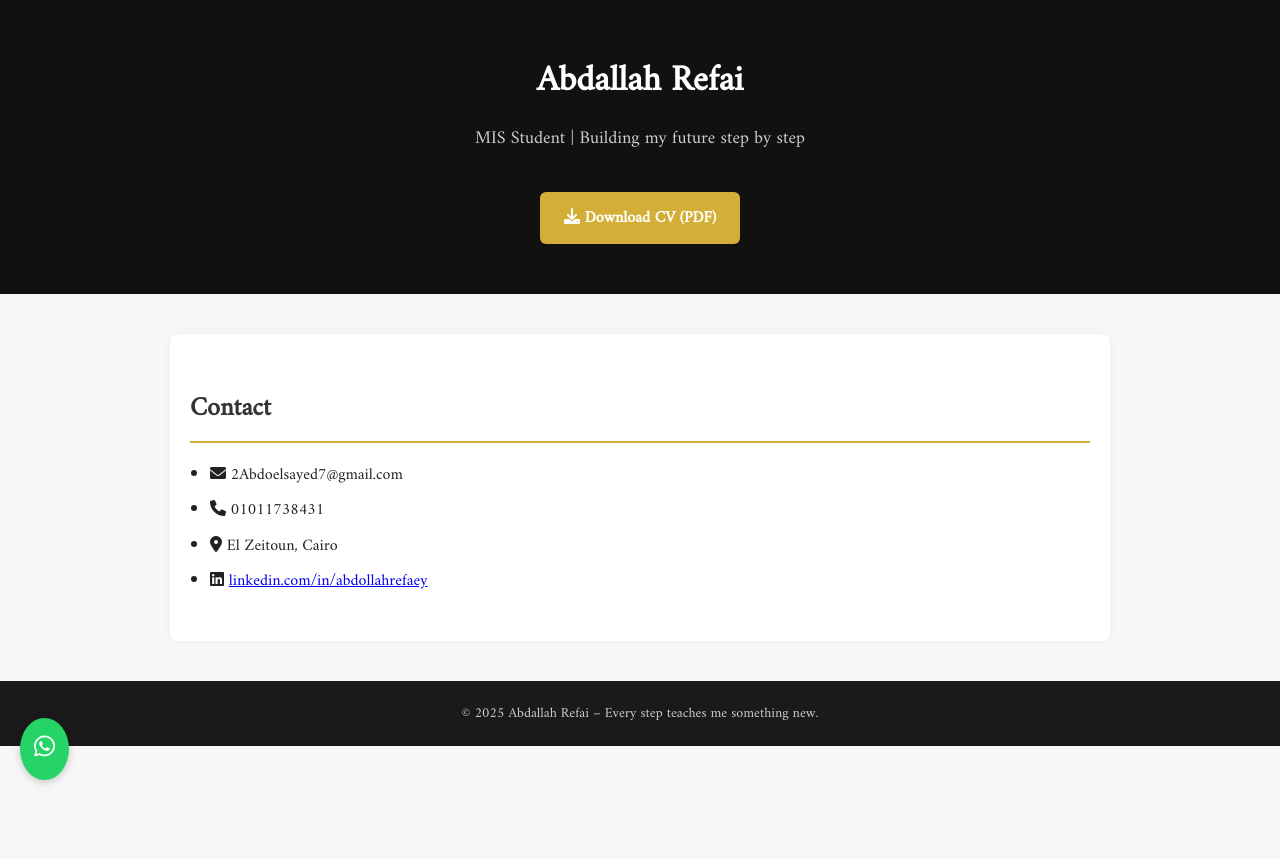
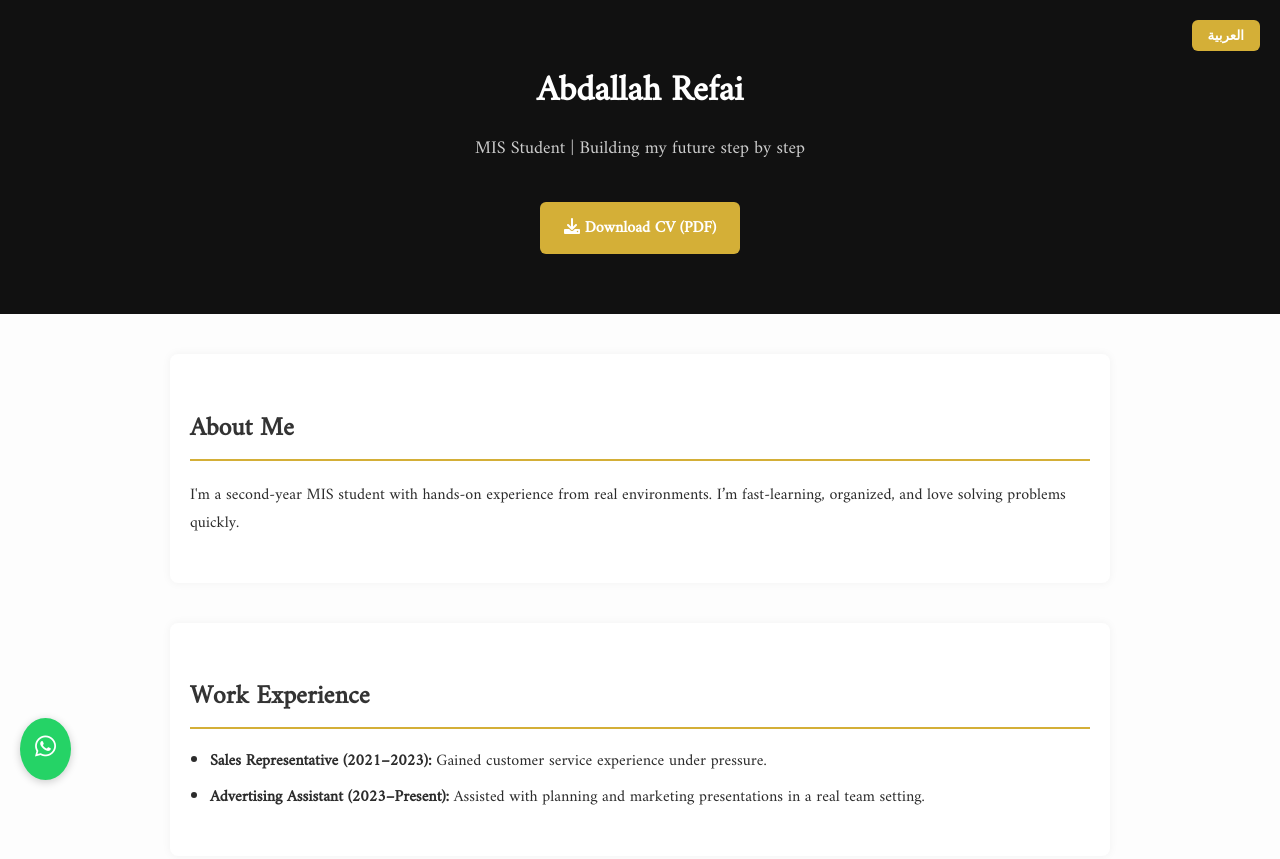
Before and after one commit to AbdoRefa3y/website-abdullah, a plain HTML site: page index.html in a window 1280 px wide. Shown: the top 859 px of the page. Before the commit the page ends 800 px from the top, so only its background shows below. Drawn offline with Linux system fonts and the light colour scheme.

Commit message:
Add files via upload

```diff
--- a/index.html
+++ b/index.html
@@ -2,26 +2,39 @@
 <!DOCTYPE html>
 <html lang="en" dir="ltr">
 <head>
-  <meta charset="UTF-8">
+  <meta charset="UTF-8" />
   <title>Abdallah Refai | Personal Website</title>
-  <meta name="viewport" content="width=device-width, initial-scale=1.0">
-  <link href="https://fonts.googleapis.com/css2?family=Amiri&display=swap" rel="stylesheet">
-  <link href="https://cdnjs.cloudflare.com/ajax/libs/font-awesome/6.0.0/css/all.min.css" rel="stylesheet">
+  <meta name="viewport" content="width=device-width, initial-scale=1.0" />
+  <link href="https://fonts.googleapis.com/css2?family=Amiri&display=swap" rel="stylesheet" />
+  <link href="https://cdnjs.cloudflare.com/ajax/libs/font-awesome/6.0.0/css/all.min.css" rel="stylesheet" />
   <style>
     body {
       margin: 0;
       font-family: 'Amiri', serif;
-      background: #f7f7f7;
-      color: #222;
+      background: #fdfdfd;
+      color: #2c2c2c;
     }
     header {
       background: #111;
-      color: #fff;
+      color: white;
       text-align: center;
-      padding: 50px 20px;
+      padding: 60px 20px;
+      position: relative;
     }
-    header h1 { font-size: 36px; margin: 0; }
-    header p { font-size: 18px; margin-top: 10px; color: #ccc; }
+    header h1 { margin: 0; font-size: 36px; }
+    header p { margin-top: 10px; font-size: 18px; color: #ccc; }
+    .lang-toggle {
+      position: absolute;
+      top: 20px;
+      right: 20px;
+      background: #d4af37;
+      color: white;
+      border: none;
+      padding: 8px 16px;
+      border-radius: 6px;
+      cursor: pointer;
+      font-weight: bold;
+    }
     .download-cv {
       display: inline-block;
       margin-top: 20px;
@@ -41,10 +54,10 @@
       box-shadow: 0 0 10px rgba(0,0,0,0.05);
     }
     h2 {
+      font-size: 26px;
       color: #333;
-      font-size: 26px;
       border-bottom: 2px solid #d4af37;
-      padding-bottom: 10px;
+      padding-bottom: 8px;
       margin-bottom: 20px;
     }
     ul { padding-left: 20px; }
@@ -54,8 +67,8 @@
       color: #ccc;
       text-align: center;
       padding: 20px;
+      font-size: 14px;
       margin-top: 40px;
-      font-size: 14px;
     }
     .whatsapp-btn {
       position: fixed;
@@ -64,41 +77,59 @@
       background-color: #25d366;
       color: white;
       font-size: 24px;
-      padding: 10px 14px;
+      padding: 10px 15px;
       border-radius: 50%;
       text-decoration: none;
       z-index: 1000;
       box-shadow: 0 2px 8px rgba(0,0,0,0.2);
     }
+    .arabic { display: none; direction: rtl; }
   </style>
 </head>
 <body>
-
   <header>
-    <h1>Abdallah Refai</h1>
-    <p>MIS Student | Building my future step by step</p>
-    <a class="download-cv" href="Abdallah_Refai_CV.pdf" download>
-      <i class="fas fa-download"></i> Download CV (PDF)
-    </a>
+    <button class="lang-toggle" onclick="toggleLang()">العربية</button>
+    <h1 id="pageTitle">Abdallah Refai</h1>
+    <p id="pageDesc">MIS Student | Building my future step by step</p>
+    <a class="download-cv" href="Abdallah_Refai_CV.pdf" download><i class="fas fa-download"></i> Download CV (PDF)</a>
   </header>
 
-  <section>
-    <h2>Contact</h2>
-    <ul>
-      <li><i class="fas fa-envelope"></i> 2Abdoelsayed7@gmail.com</li>
-      <li><i class="fas fa-phone"></i> 01011738431</li>
-      <li><i class="fas fa-map-marker-alt"></i> El Zeitoun, Cairo</li>
-      <li><i class="fab fa-linkedin"></i> <a href="https://www.linkedin.com/in/abdollahrefaey" target="_blank">linkedin.com/in/abdollahrefaey</a></li>
-    </ul>
-  </section>
+  <!-- English Version -->
+  <div class="english">
+    <section><h2>About Me</h2><p>I'm a second-year MIS student with hands-on experience from real environments. I’m fast-learning, organized, and love solving problems quickly.</p></section>
+    <section><h2>Work Experience</h2><ul><li><b>Sales Representative (2021–2023):</b> Gained customer service experience under pressure.</li><li><b>Advertising Assistant (2023–Present):</b> Assisted with planning and marketing presentations in a real team setting.</li></ul></section>
+    <section><h2>Skills</h2><ul><li>Customer service & persuasion</li><li>Quick learner</li><li>Marketing creativity</li><li>Works well under pressure</li></ul></section>
+    <section><h2>Languages</h2><ul><li>Arabic (Native)</li><li>English (Intermediate)</li><li>French (Learning)</li></ul></section>
+    <section><h2>Education</h2><ul><li>Cairo New Institute</li><li>2nd year – MIS Department</li></ul></section>
+    <section><h2>Contact</h2><ul><li><i class="fas fa-envelope"></i> 2Abdoelsayed7@gmail.com</li><li><i class="fas fa-phone"></i> 01011738431</li><li><i class="fas fa-map-marker-alt"></i> Zeitoun, Cairo</li><li><i class="fab fa-linkedin"></i> <a href="https://www.linkedin.com/in/abdollahrefaey" target="_blank">LinkedIn</a></li></ul></section>
+  </div>
 
-  <footer>
-    &copy; 2025 Abdallah Refai – Every step teaches me something new.
-  </footer>
+  <!-- Arabic Version -->
+  <div class="arabic">
+    <section><h2>من أنا</h2><p>طالب في الفرقة الثانية – نظم معلومات إدارية. عندي خبرة عملية حقيقية من الشارع، وسريع التعلّم ومنظّم وأحب أواجه التحديات.</p></section>
+    <section><h2>الخبرات</h2><ul><li><b>ممثل مبيعات (2023–2021):</b> تعامل مباشر مع العملاء تحت ضغط.</li><li><b>مساعد دعاية وإعلان (حتى الآن):</b> تنفيذ عروض وتسويق فعلي.</li></ul></section>
+    <section><h2>المهارات</h2><ul><li>خدمة العملاء والإقناع</li><li>سرعة التعلّم</li><li>إبداع تسويقي</li><li>العمل تحت ضغط</li></ul></section>
+    <section><h2>اللغات</h2><ul><li>العربية (بطلاقة)</li><li>الإنجليزية (متوسطة)</li><li>الفرنسية (يتعلم)</li></ul></section>
+    <section><h2>التعليم</h2><ul><li>معهد القاهرة الجديدة</li><li>الفرقة الثانية – نظم معلومات</li></ul></section>
+    <section><h2>اتصال</h2><ul><li><i class="fas fa-envelope"></i> 2Abdoelsayed7@gmail.com</li><li><i class="fas fa-phone"></i> 01011738431</li><li><i class="fas fa-map-marker-alt"></i> الزيتون، القاهرة</li><li><i class="fab fa-linkedin"></i> <a href="https://www.linkedin.com/in/abdollahrefaey" target="_blank">لينكدإن</a></li></ul></section>
+  </div>
 
-  <a class="whatsapp-btn" href="https://wa.me/201011738431" target="_blank" title="Contact me on WhatsApp">
-    <i class="fab fa-whatsapp"></i>
-  </a>
+  <a class="whatsapp-btn" href="https://wa.me/201011738431" target="_blank" title="تواصل واتساب"><i class="fab fa-whatsapp"></i></a>
 
+  <footer>&copy; 2025 عبدالله رفاعي – كل خطوة بتعلّمني شيئًا جديدًا.</footer>
+
+  <script>
+    function toggleLang() {
+      const isArabic = document.querySelector('.arabic').style.display === 'block';
+      document.querySelector('.arabic').style.display = isArabic ? 'none' : 'block';
+      document.querySelector('.english').style.display = isArabic ? 'block' : 'none';
+      document.querySelector('.lang-toggle').textContent = isArabic ? 'العربية' : 'English';
+      document.documentElement.lang = isArabic ? 'en' : 'ar';
+      document.body.dir = isArabic ? 'ltr' : 'rtl';
+    }
+    // Start English by default
+    document.querySelector('.arabic').style.display = 'none';
+    document.querySelector('.english').style.display = 'block';
+  </script>
 </body>
 </html>
```
Also changed, not shown: 1 other file.
